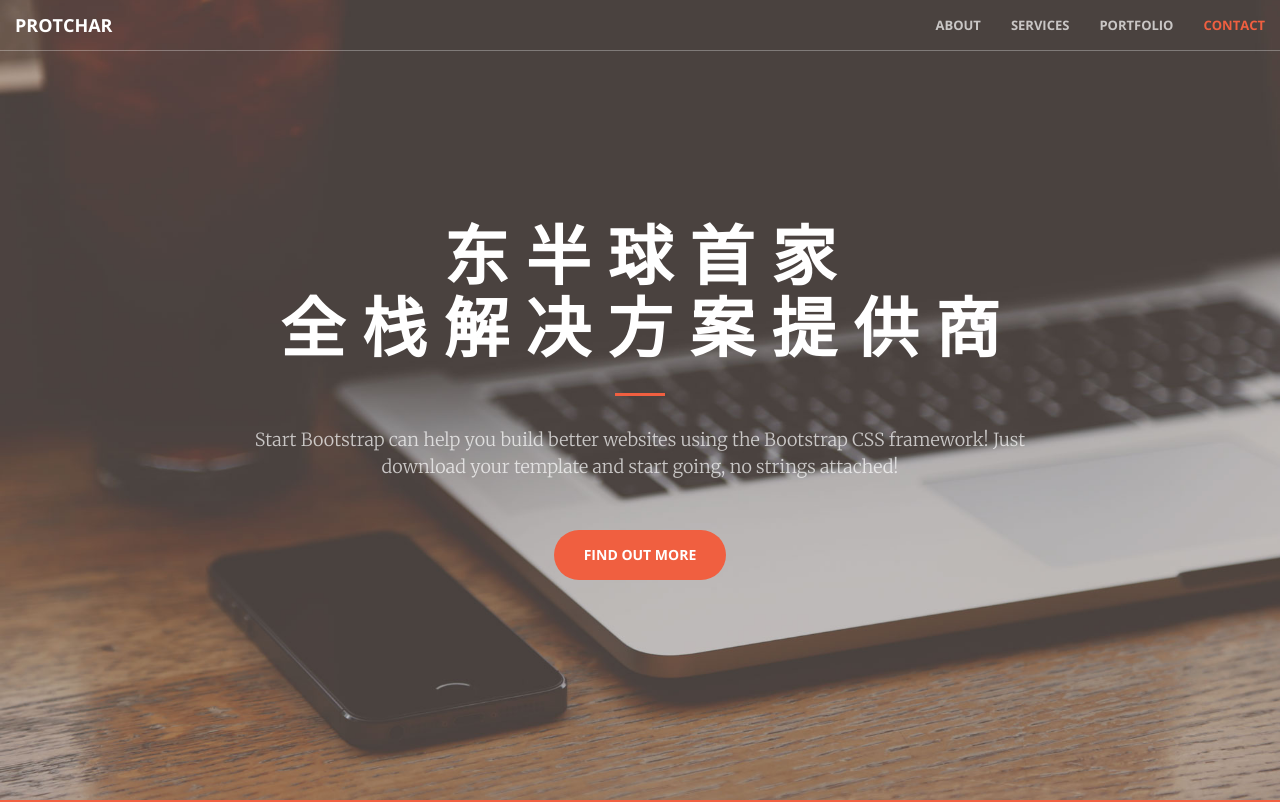
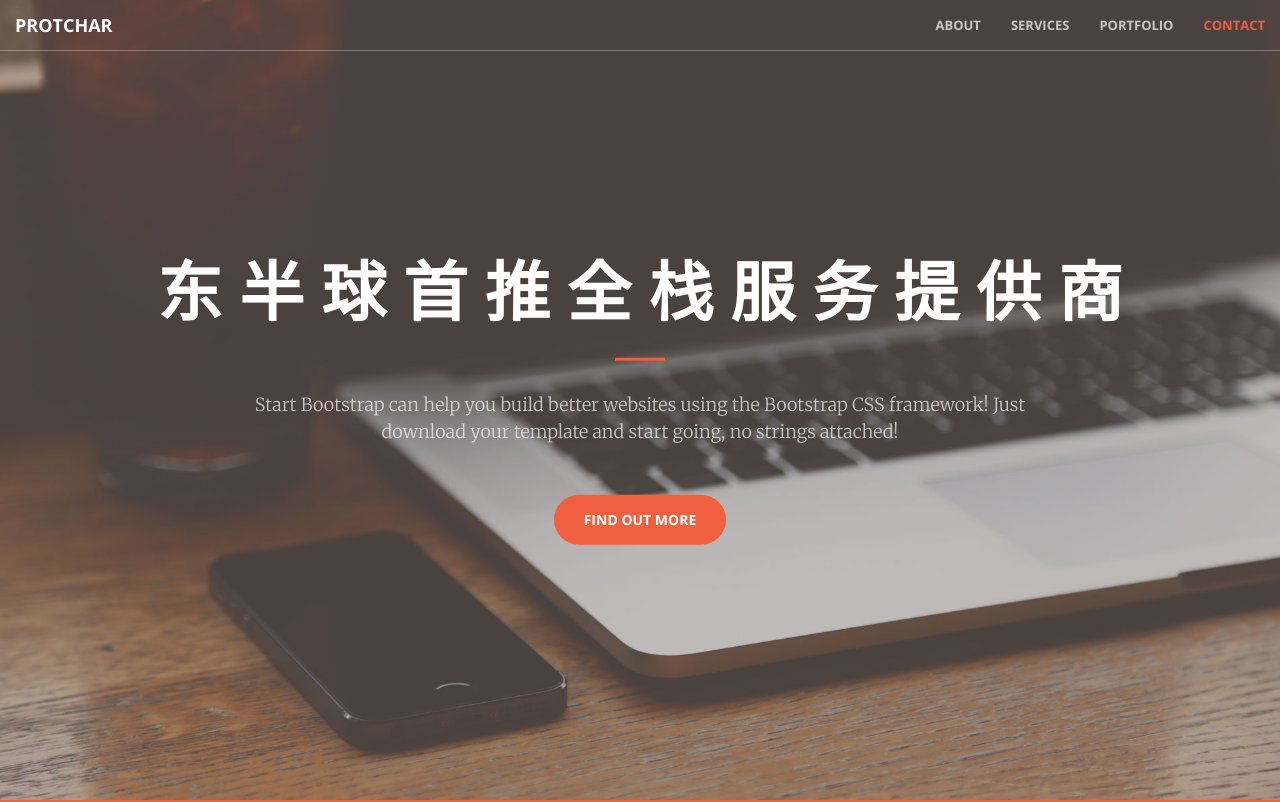
Before and after one commit to hmbin/homepage, a plain HTML site: page index.html in a window 1280 px wide. Shown: the top 802 px of the page. Drawn offline with nearby package versions, Linux system fonts and the light colour scheme.

Commit message:
modify index.html

```diff
--- a/index.html
+++ b/index.html
@@ -9,7 +9,7 @@
     <meta name="description" content="">
     <meta name="author" content="">
 
-    <title>Creative - Start Bootstrap Theme</title>
+    <title>Protchar</title>
 
     <!-- Bootstrap Core CSS -->
     <link rel="stylesheet" href="css/bootstrap.min.css" type="text/css">
@@ -74,8 +74,7 @@
     <header>
         <div class="header-content">
             <div class="header-content-inner">
-                <h1>东 半 球 首 家</h1>
-                <h1>全 栈 解 决 方 案 提 供 商</h1>
+                <h1>东 半 球 首 推 全 栈 服 务 提 供 商</h1>
                 <hr>
                 <p>Start Bootstrap can help you build better websites using the Bootstrap CSS framework! Just download your template and start going, no strings attached!</p>
                 <a href="#about" class="btn btn-primary btn-xl page-scroll">Find Out More</a>
```
